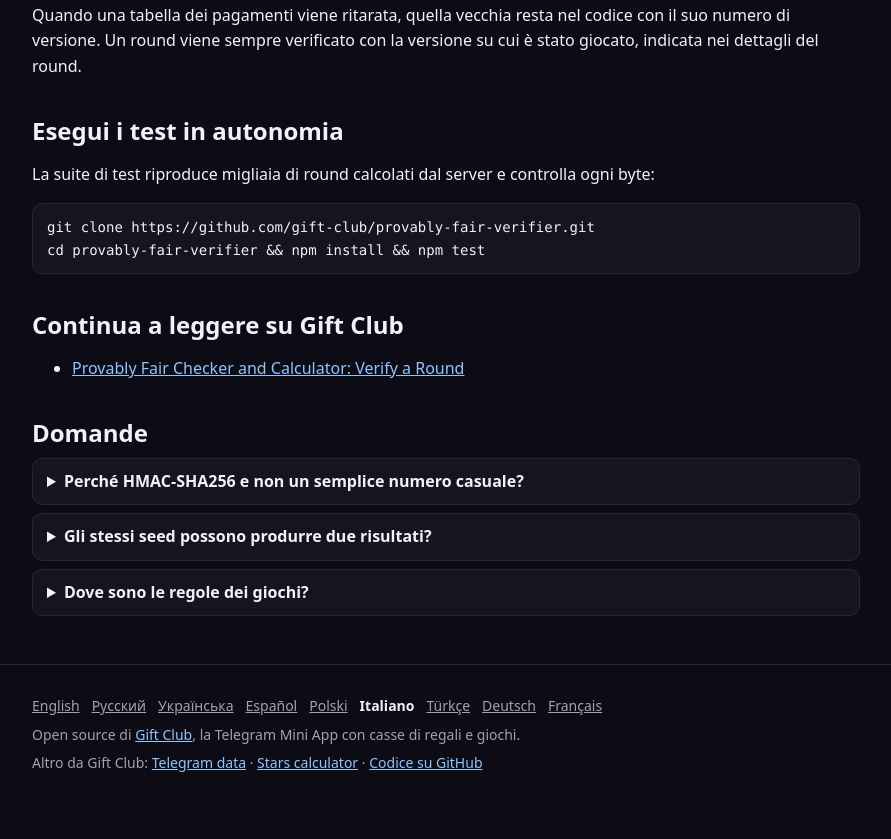
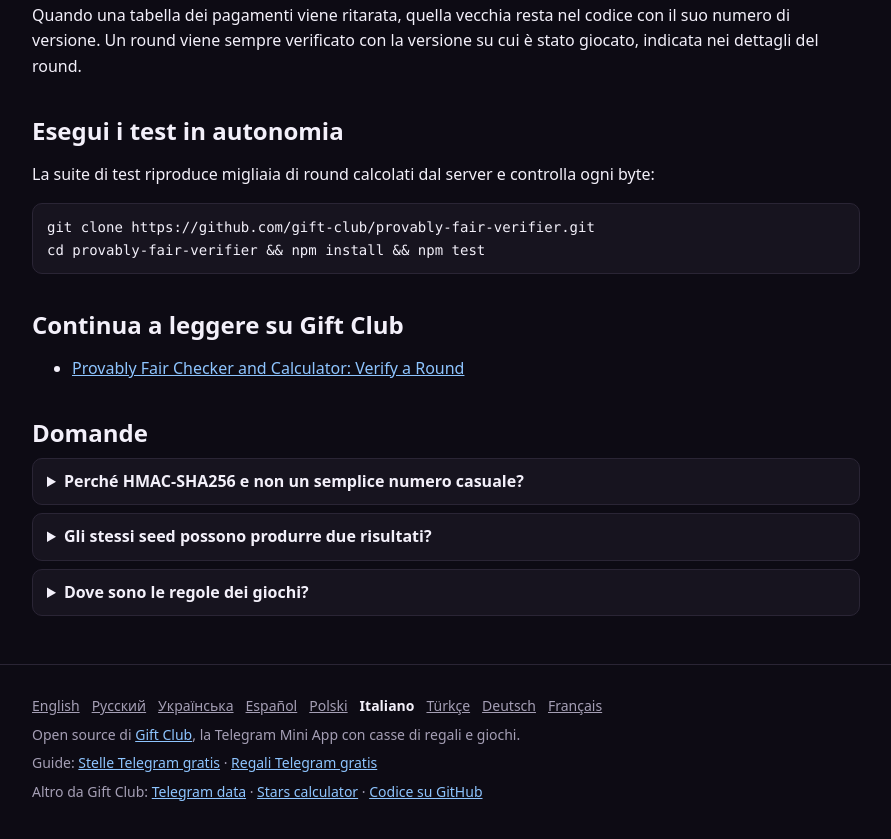
Before and after one commit to gift-club/provably-fair-verifier, a website: page docs/it/how-it-works/index.html in a window 1280 px wide. Shown: the part 1326-2165 px from the top of the page, without its empty margins (194-1085 px from the left). Drawn offline with Linux system fonts and the light colour scheme.

Commit message:
Footer: link the free Stars and free gifts guides
Added links to guides for earning free Telegram stars and gifts.

```diff
--- a/docs/it/how-it-works/index.html
+++ b/docs/it/how-it-works/index.html
@@ -125,6 +125,7 @@ cd provably-fair-verifier &amp;&amp; npm install &amp;&amp; npm test</code></pre
 <footer><div class="wrap">
 <p class="langs" aria-label="Lingue"><a href="/provably-fair-verifier/how-it-works/" hreflang="en" lang="en">English</a><a href="/provably-fair-verifier/ru/how-it-works/" hreflang="ru" lang="ru">Русский</a><a href="/provably-fair-verifier/uk/how-it-works/" hreflang="uk" lang="uk">Українська</a><a href="/provably-fair-verifier/es/how-it-works/" hreflang="es" lang="es">Español</a><a href="/provably-fair-verifier/pl/how-it-works/" hreflang="pl" lang="pl">Polski</a><a href="/provably-fair-verifier/it/how-it-works/" hreflang="it" lang="it" aria-current="true">Italiano</a><a href="/provably-fair-verifier/tr/how-it-works/" hreflang="tr" lang="tr">Türkçe</a><a href="/provably-fair-verifier/de/how-it-works/" hreflang="de" lang="de">Deutsch</a><a href="/provably-fair-verifier/fr/how-it-works/" hreflang="fr" lang="fr">Français</a></p>
 <p>Open source di <a href="https://giftclub.app/it/">Gift Club</a>, la Telegram Mini App con casse di regali e giochi.</p>
+<p>Guide: <a href="https://giftclub.app/it/blog/earn-free-telegram-stars">Stelle Telegram gratis</a> · <a href="https://giftclub.app/it/blog/free-telegram-gifts">Regali Telegram gratis</a></p>
 <p>Altro da Gift Club: <a href="/telegram-gifts-dataset/it/">Telegram data</a> · <a href="/telegram-stars-calculator/it/">Stars calculator</a> · <a href="https://github.com/gift-club/provably-fair-verifier">Codice su GitHub</a></p>
 
 </div></footer>
```
